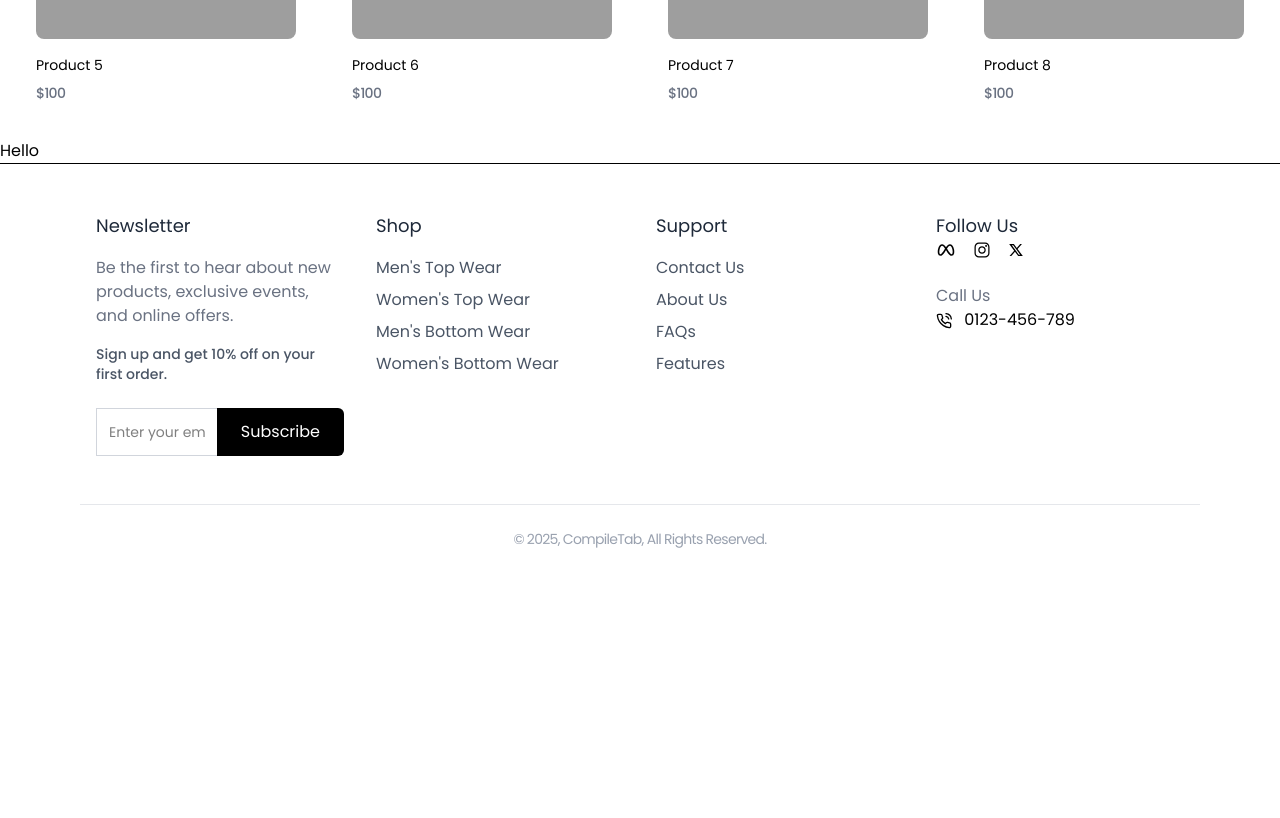
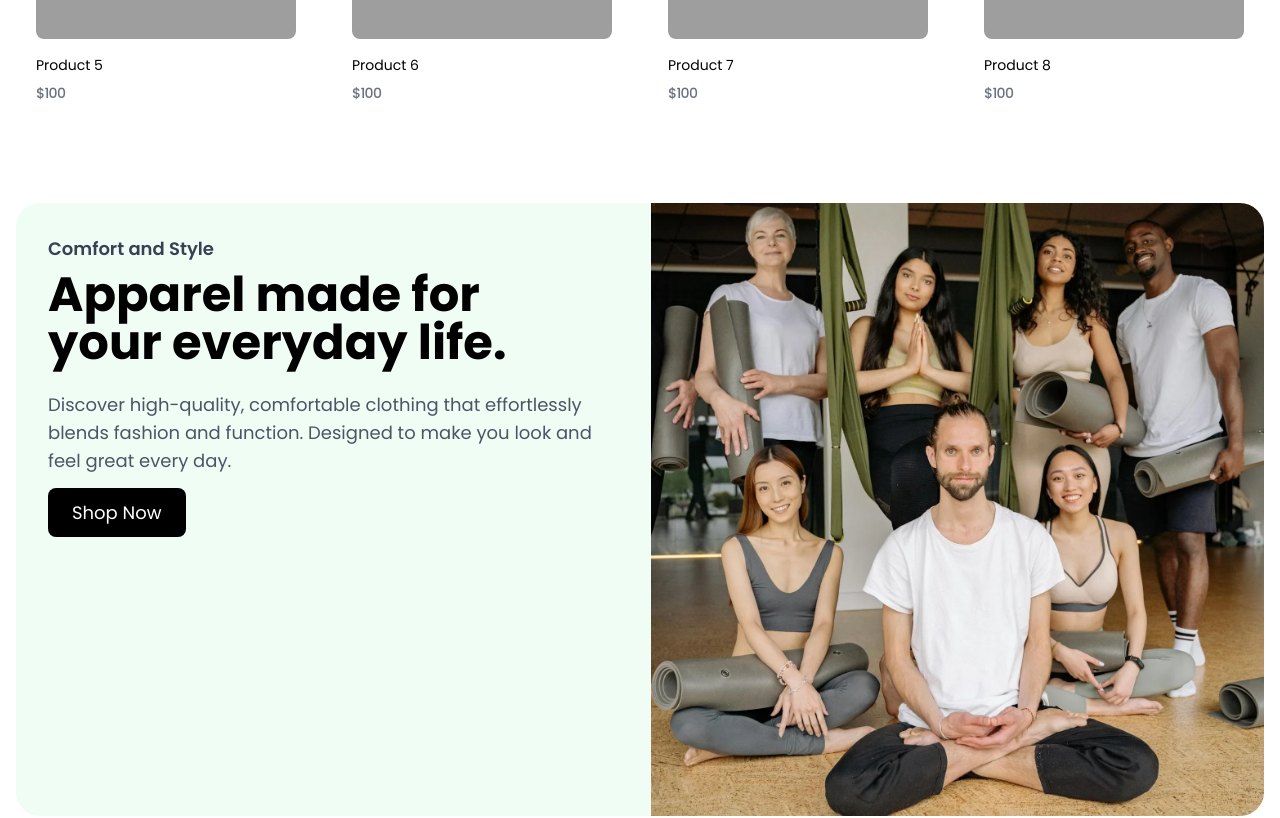
Before and after one commit to nidhii1401/E-Commerce-Website, a React (Vite) app in the folder FrontEnd/: page / in a window 1280 px wide. Shown: the part 4740-5558 px from the top of the page. Before the commit the page ends 5337 px from the top, so only its background shows below. Built offline with nearby package versions, Linux system fonts and the light colour scheme; grey boxes are pictures that could not be loaded.

Commit message:
'Page7 Completed'

```diff
--- a/FrontEnd/src/components/Products/Feature.jsx
+++ b/FrontEnd/src/components/Products/Feature.jsx
@@ -1,11 +1,36 @@
-import React from 'react'
+import React from "react";
+import { Link } from "react-router-dom";
+import featured from "../../assets/featured.webp"
 
 const Feature = () => {
   return (
-    <div>
-        Hello
+    <div className="py-16 px-4">
+      <div className="container mx-auto flex flex-row gap-5 bg-green-50 rounded-3xl">
+        {/* Left Content */}
+        <div className=" w-1/2 text-left p-8">
+          <h2 className="text-lg font-semibold mb-2 text-gray-700">
+            Comfort and Style
+          </h2>
+
+          <h2 className="text-5xl font-bold mb-6">
+            Apparel made for your everyday life.
+          </h2>
+          <p className="text-lg text-gray-600 mb-6">
+            Discover high-quality, comfortable clothing that effortlessly blends
+            fashion and function. Designed to make you look and feel great every
+            day.
+          </p>
+          <Link to="/collections/all" className="bg-black text-white px-6 py-3 rounded-lg text-lg hover:bg-gray-800">Shop Now </Link>
+        </div>
+        {/* Right Content */}
+
+        <div className="w-1/2">
+        <img src={featured} alt="Feature Collection"
+        className="w-full h-full object-cover rounded-tr-3xl rounded-br-3xl"/>
+        </div>
+      </div>
     </div>
-  )
-}
+  );
+};
 
-export default Feature
+export default Feature;
```
